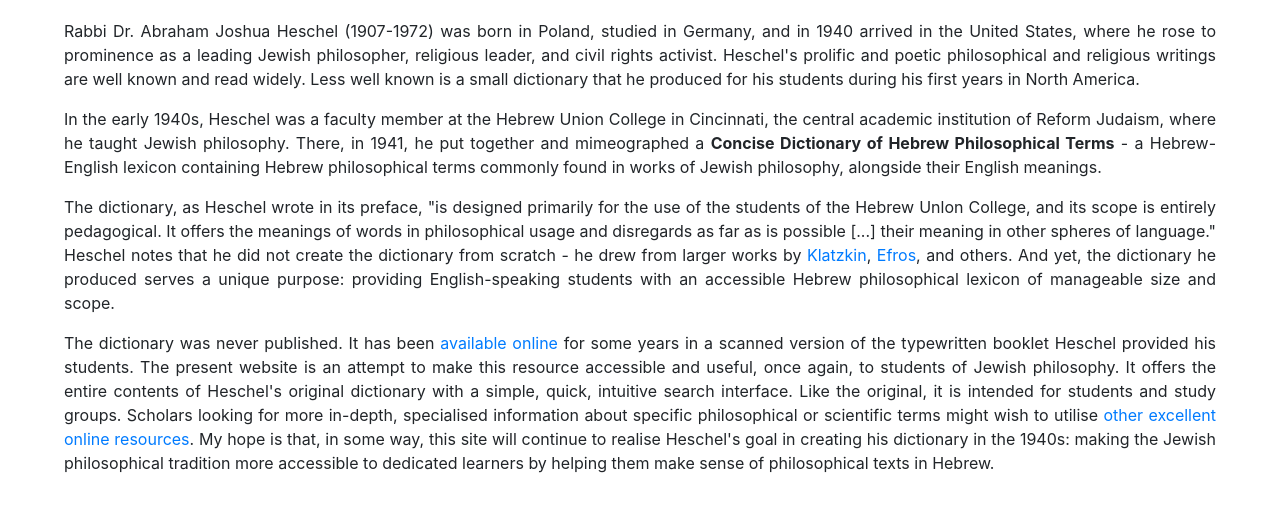
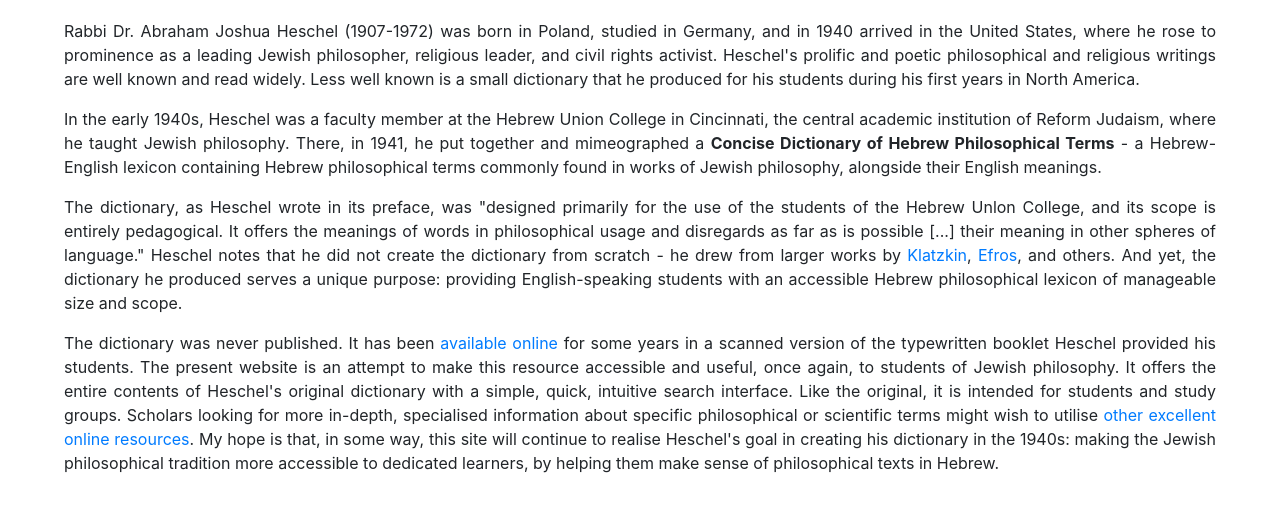
Before and after one commit to adsac/hescheldictionary, a Flask app: page /hescheldictionary/about in a window 1280 px wide. Shown: the part 145-657 px from the top of the page. Run offline with Flask 2, Linux system fonts and the light colour scheme; some libraries are stand-ins or nearby versions.

Commit message:
more small edits to about page

```diff
--- a/templates/about.html
+++ b/templates/about.html
@@ -13,7 +13,7 @@
   a Hebrew-English lexicon containing Hebrew philosophical terms commonly found in works of Jewish philosophy, alongside their
   English meanings.</P>
 
-  <p class="text-justify">The dictionary, as Heschel wrote in its preface, "is designed primarily for the use of the students of the Hebrew Unlon College,
+  <p class="text-justify">The dictionary, as Heschel wrote in its preface, was "designed primarily for the use of the students of the Hebrew Unlon College,
     and its scope is entirely pedagogical. It offers the meanings of words in philosophical usage and disregards as far as is possible [...]
     their meaning in other spheres of language." Heschel notes that he did not create the dictionary
     from scratch - he drew from larger works by <a href="https://www.amazon.com/Thesaurus-philosophicus-linguae-Hebraicae-recentioris/dp/3487306034">Klatzkin</a>,
@@ -28,7 +28,7 @@
        contents of Heschel's original dictionary with a simple, quick, intuitive search interface. Like the original, it is intended for students
        and study groups. Scholars looking for more in-depth, specialised information about specific philosophical or scientific terms might
        wish to utilise <a href="https://peshat.gwiss.uni-hamburg.de/">other excellent online resources</a>. My hope is that, in some way, this site will continue to realise Heschel's
-       goal in creating his dictionary in the 1940s: making the Jewish philosophical tradition more accessible to dedicated learners by helping them
+       goal in creating his dictionary in the 1940s: making the Jewish philosophical tradition more accessible to dedicated learners, by helping them
        make sense of philosophical texts in Hebrew.
    </p>
 
```
